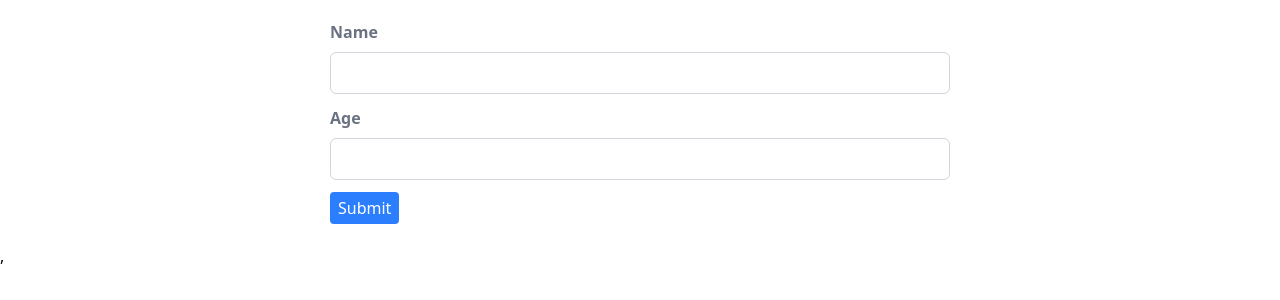
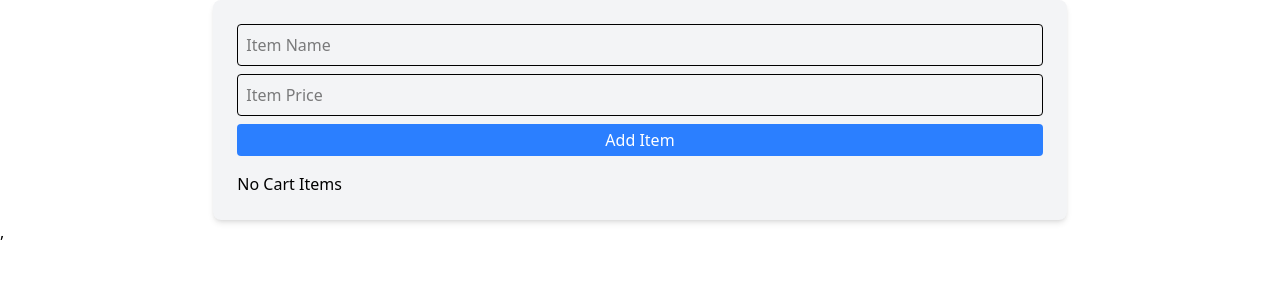
Before and after one commit to alaminmiah4274/basic_react, a React (Vite) app: page / in a window 1280 px wide. Shown: the top 300 px of the page. Built offline with nearby package versions, Linux system fonts and the light colour scheme.

Commit message:
created an app using basic state array and object operations

```diff
--- a/src/App.jsx
+++ b/src/App.jsx
@@ -13,24 +13,25 @@ import APIFetch from "/src/customComponent/APIFetch";
 import Form from "/src/customComponent/Form";
 import FormState from "/src/customComponent/FormState";
 import HookForm from "/src/customComponent/HookForm";
+import CartApp from "/src/Cart/CartApp";
 
 function App() {
   // const fruits = ["Apple", "Banana", "orange", "lemon", "mango", "Cherry"];
   // const cities = ["Dhaka", "chittagong", "sylhet", "Rangpur", "barishal"];
-  const [cartItems, setCartItems] = useState([
-    "product 1",
-    "product 2",
-    "product 3",
-    "product 4",
-    "product 5",
-  ]);
+  // const [cartItems, setCartItems] = useState([
+  //   "product 1",
+  //   "product 2",
+  //   "product 3",
+  //   "product 4",
+  //   "product 5",
+  // ]);
 
-  const handleProductRemove = (item) => {
-    setCartItems(cartItems.filter((product) => product != item));
-  };
+  // const handleProductRemove = (item) => {
+  //   setCartItems(cartItems.filter((product) => product != item));
+  // };
 
   return (
-    <div className="m-5">
+    <div>
       {/*<FirstComponent />
       <List items={fruits} heading="Fruits" />
       <List items={cities} heading="Cities" />
@@ -49,7 +50,9 @@ function App() {
       {/*<APIFetch />*/}
       {/*<Form />*/}
       {/*<FormState />*/}
-      <HookForm />
+      {/*<HookForm />*/}
+
+      <CartApp />
     </div>
   );
 }
--- /dev/null
+++ b/src/Cart/CartApp.jsx
@@ -0,0 +1,163 @@
+import { useState } from "react";
+import { useForm } from "react-hook-form";
+import { Trash2 } from "lucide-react";
+
+const CartApp = () => {
+  const {
+    register,
+    handleSubmit,
+    formState: { errors },
+  } = useForm();
+  const [cart, setCart] = useState([]);
+
+  /*
+  const cart = [
+    { name: "Laptop", price: 50000 },
+    { name: "Phone", price: 35000 },
+    { name: "Watch", price: 8000 },
+  ];
+  */
+
+  const addItem = (data) => {
+    const existingItem = cart.find((item) => item.name === data.name);
+
+    if (existingItem) {
+      // update state array of object
+      setCart(
+        cart.map((item) =>
+          item.name === data.name
+            ? { ...item, quantity: item.quantity + 1 }
+            : item,
+        ),
+      );
+    } else {
+      // add item
+      setCart([
+        ...cart,
+        { name: data.name, price: parseFloat(data.price), quantity: 1 },
+      ]);
+    }
+  };
+
+  // increase item
+  const increaseQuantity = (data) => {
+    setCart(
+      cart.map((item) =>
+        item.name === data.name
+          ? { ...item, quantity: item.quantity + 1 }
+          : item,
+      ),
+    );
+  };
+
+  // decrease items
+  const decreaseQuantity = (data) => {
+    setCart(
+      cart
+        .map((item) =>
+          item.name === data.name
+            ? { ...item, quantity: item.quantity - 1 }
+            : item,
+        )
+        .filter((item) => item.quantity > 0),
+    );
+  };
+
+  // remove item
+  const removeItem = (data) => {
+    setCart(cart.filter((item) => item.name !== data.name));
+  };
+
+  // total price of all items
+  const totalPrice = cart.reduce(
+    (total, item) => total + item.price * item.quantity,
+    0,
+  );
+
+  return (
+    <div className="w-2/3 mx-auto bg-gray-100 rounded-lg shadow-md p-6 ">
+      {/* Add Cart Items*/}
+      <form onSubmit={handleSubmit(addItem)} className="mb-4 space-y-2">
+        <input
+          {...register("name", { required: true })}
+          type="text"
+          placeholder="Item Name"
+          className="border p-2 rounded w-full"
+        />
+        {errors.name && (
+          <p className="text-xs text-red-500">this field is required</p>
+        )}
+        <input
+          {...register("price", { required: true })}
+          type="number"
+          placeholder="Item Price"
+          className="border p-2 rounded w-full"
+        />
+        {errors.price && (
+          <p className="text-xs text-red-500">this field is required</p>
+        )}
+
+        <button className="w-full bg-blue-500 text-white rounded-sm px-2 py-1">
+          Add Item
+        </button>
+      </form>
+
+      {/*Cart Items List*/}
+      {cart.length > 0 ? (
+        <div>
+          {cart.map((item, idx) => (
+            <div
+              key={idx}
+              className="flex items-center justify-between bg-white p-2 rounded mb-2"
+            >
+              <p className="font-semibold">{item.name}</p>
+              <p className="text-sm text-gray-500">{item.price.toFixed(2)}</p>
+
+              <div key={idx}>
+                <button
+                  onClick={() => decreaseQuantity(item)}
+                  className="bg-red-500 text-white px-2"
+                >
+                  -
+                </button>
+                <span className="mx-2">{item.quantity}</span>
+                <button
+                  onClick={() => increaseQuantity(item)}
+                  className="bg-green-500 text-white px-2"
+                >
+                  +
+                </button>
+              </div>
+
+              <Trash2 onClick={() => removeItem(item)} />
+            </div>
+          ))}
+
+          {/*total price*/}
+          <div className="mt-4 font-bold text-lg">
+            Total: ${totalPrice.toFixed(2)}
+          </div>
+        </div>
+      ) : (
+        <p>No Cart Items</p>
+      )}
+    </div>
+  );
+};
+
+export default CartApp;
+
+/*
+## Explanation of reduce():
+
+const arr = [1, 8, 3];
+
+const totalSum = arr.reduce((sum, element) => (sum + element), 0);
+
+## how map() and filter() remove the negative/conditioned element?
+const arr = [1, 5, 7, 9];
+const remaining = arr.map((item) => item === 7 ? item = 0 : item).filter(item => item > 0);
+
+-- filter(item => item !== 0) --
+
+*/
```
